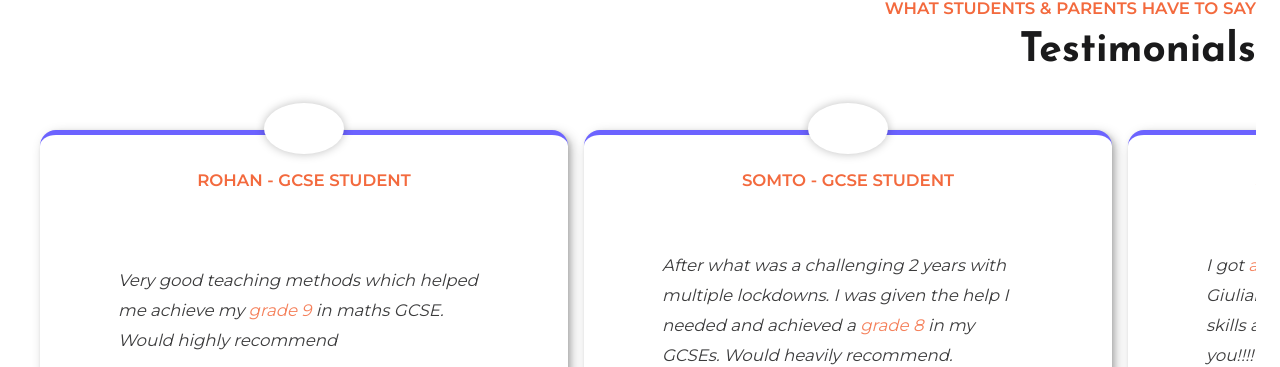
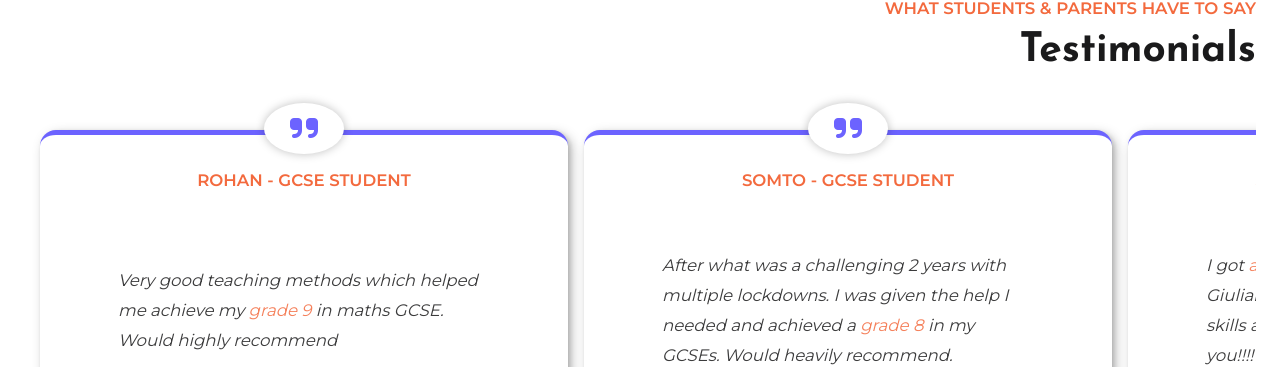
Before and after one commit to GG1982/ggmaths-site2, a Jekyll site: the page built from index.html, in a window 1280 px wide. Shown: the part 5692-6059 px from the top of the page. Built offline with Jekyll 4.4.1, drawn with Linux system fonts in a browser that asks for light colours; nearby versions of some CDN libraries.

Commit message:
add font-awesome

```diff
--- a/_layouts/default.html
+++ b/_layouts/default.html
@@ -13,6 +13,7 @@
     <style>
       @import url('https://fonts.googleapis.com/css2?family=Josefin+Sans:wght@400;600;700&family=Montserrat:wght@400;600&display=swap');
     </style>
+    <script src="https://kit.fontawesome.com/5dc34070c8.js" crossorigin="anonymous"></script>
 
     <!-- Global site tag (gtag.js) - Google Analytics -->
     <script async src="https://www.googletagmanager.com/gtag/js?id=G-67ZXE2EPM5"></script>
```
